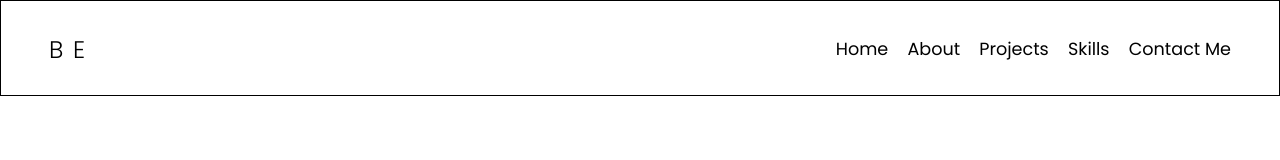
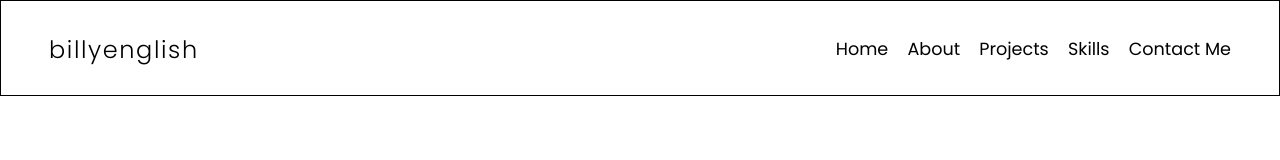
Before and after one commit to billyenglish/billy-portfolio, a React (Vite) app: page / in a window 1280 px wide. Shown: the top 160 px of the page. Built offline with nearby package versions, Linux system fonts and the light colour scheme.

Commit message:
Updated the logo.

```diff
--- a/src/components/Nav.jsx
+++ b/src/components/Nav.jsx
@@ -28,7 +28,7 @@ const Nav = () => {
             <header>
                 <nav className="nav-menu">
                     <div className="logo">
-                        <h1 id="logo">B E</h1>
+                        <h1 id="logo">billyenglish</h1>
                     </div>
 
                     <div className="nav-container">
```
